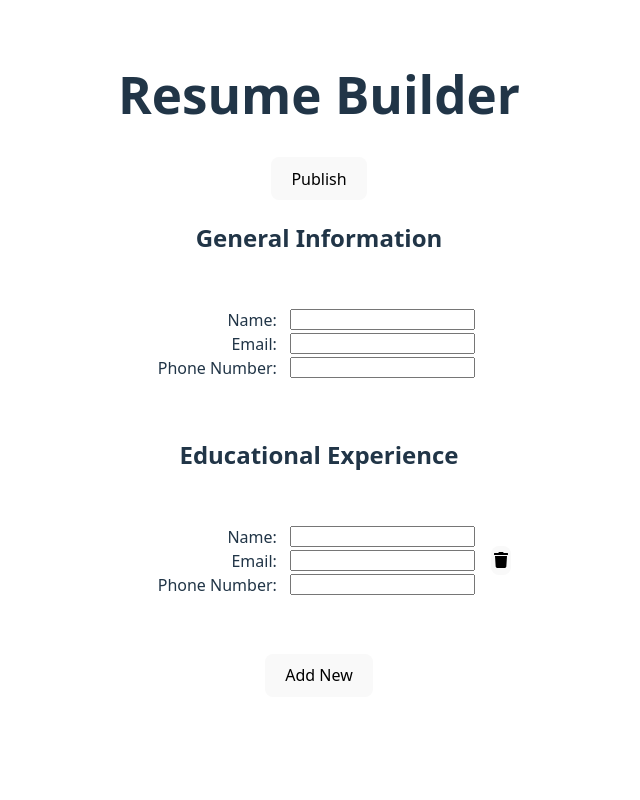
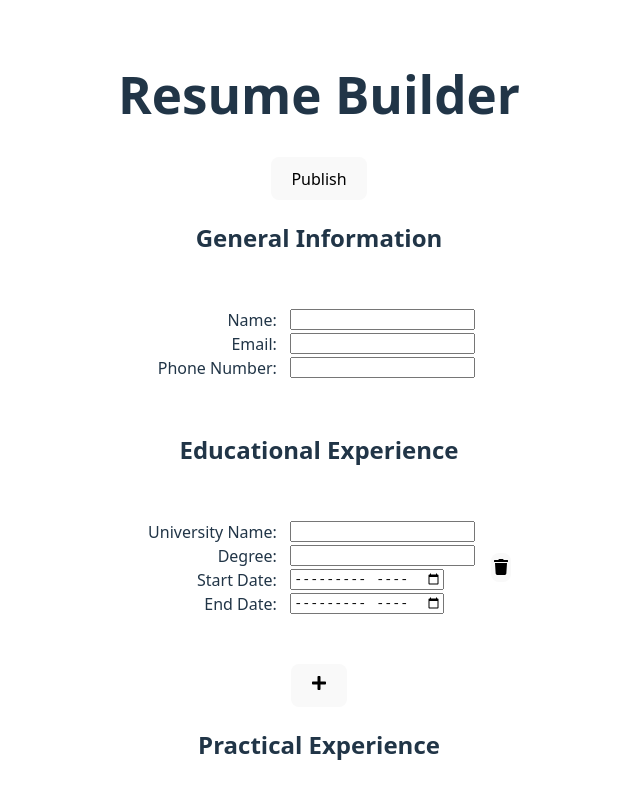
Before and after one commit to nick-x-han/cvApplication, a React (Vite) app: page / in a window 1280 px wide. Shown: the top 800 px of the page, without its empty margins (321-961 px from the left). Built offline with nearby package versions, Linux system fonts and the light colour scheme.

Commit message:
Add ability to define input fields in the data
Using spread syntax so that the fields file can
define any attributes for the particular input
type, meaning that Input doesn't have to worry
about it.

```diff
--- a/src/App.jsx
+++ b/src/App.jsx
@@ -2,7 +2,7 @@ import { useState } from "react";
 // import reactLogo from './assets/react.svg'
 import "./App.css";
 import { Input, Section } from "./components/Section.jsx";
-import { generalFields } from "./data/generalFields.js";
+import { generalFields, educationalFields, practicalFields } from "./data/generalFields.js";
 
 function App() {
   const [editMode, setEditMode] = useState(true);
@@ -14,7 +14,8 @@ function App() {
           {editMode ? "Publish" : "Edit"}
         </button>
       <Section title="General Information" fields={generalFields} editMode={editMode}></Section>
-      <Section title="Educational Experience" fields={generalFields} editMode={editMode} canAdd={true}></Section>
+      <Section title="Educational Experience" fields={educationalFields} editMode={editMode} canAdd={true}></Section>
+      <Section title="Practical Experience" fields={practicalFields} editMode={editMode} canAdd={true} />
     </>
   );
 }
--- a/src/components/Section.jsx
+++ b/src/components/Section.jsx
@@ -1,17 +1,18 @@
 import { useState } from "react";
 import { Fragment } from "react";
 import "../styles/section.css";
-import { FaTrash } from "react-icons/fa";
+import { FaTrash, FaPlus } from "react-icons/fa";
 
-function Input({ type, name, editMode, className }) {
+function Input({ field, editMode, className }) {
   let [value, setValue] = useState("");
+  let {_, ...fieldWithoutId} = field;
+
   if (editMode) {
     return (
       <>
         <input
           className={className}
-          type={type}
-          name={name}
+          {...fieldWithoutId}
           value={value}
           onChange={(e) => setValue(e.target.value)}
           autoComplete="true"
@@ -33,12 +34,7 @@ function Field({ field, editMode }) {
   return (
     <div className="field">
       <span className="fieldName">{field.name}:</span>{" "}
-      <Input
-        className="fieldInput"
-        type={field.type}
-        name={field.name}
-        editMode={editMode}
-      />{" "}
+      <Input className="fieldInput" field={field} editMode={editMode} />{" "}
     </div>
   );
 }
@@ -59,13 +55,24 @@ function FieldContainer({ fields, editMode, children }) {
 function Section({ title, fields, editMode, canAdd = false }) {
   let [copies, setCopies] = useState([0]);
   let fieldContainers = [];
+  let canAddInEditMode = canAdd && editMode;
+
+  function deleteFieldContainer(deleteId) {
+    let newCopies = copies.filter((id) => id !== deleteId);
+    setCopies(newCopies);
+  }
 
   for (let i = 0; i < copies.length; i++) {
     fieldContainers.push(
       <FieldContainer key={copies[i]} editMode={editMode} fields={fields}>
-        {canAdd && editMode && <button className="deleteButton">
-          <FaTrash />
-        </button>}
+        {canAddInEditMode && (
+          <button
+            className="deleteButton"
+            onClick={() => deleteFieldContainer(copies[i])}
+          >
+            <FaTrash />
+          </button>
+        )}
       </FieldContainer>
     );
   }
@@ -75,9 +82,9 @@ function Section({ title, fields, editMode, canAdd = false }) {
       <h2>{title}</h2>
       {fieldContainers}
 
-      {canAdd && editMode && (
+      {canAddInEditMode && (
         <button onClick={() => setCopies([...copies, copies.at(-1) + 1])}>
-          Add New
+          <FaPlus />
         </button>
       )}
     </div>
--- a/src/data/generalFields.js
+++ b/src/data/generalFields.js
@@ -1,4 +1,4 @@
-export const generalFields = [
+const generalFields = [
     {
         id: 1,
         name: "Name",
@@ -15,3 +15,52 @@ export const generalFields = [
         type: "tel",
     }
 ]
+
+const educationalFields = [
+    {
+        id: 1,
+        name: "University Name",
+        type: "text",
+    },
+    {
+        id: 2,
+        name: "Degree",
+        type: "text",
+    },
+    {
+        id: 3,
+        name: "Start Date",
+        type: "month",
+    },
+    {
+        id: 4,
+        name: "End Date",
+        type: "month",
+    },
+]
+
+const practicalFields = [
+    {
+        id: 1,
+        name: "Company Name",
+        type: "text",
+    },
+    {
+        id: 2,
+        name: "Degree",
+        type: "text",
+    },
+    {
+        id: 3,
+        name: "Start Date",
+        type: "month",
+    },
+    {
+        id: 4,
+        name: "End Date",
+        type: "month",
+    },
+]
+
+
+export {generalFields, educationalFields, practicalFields}
--- a/src/styles/section.css
+++ b/src/styles/section.css
@@ -1,5 +1,5 @@
 .fieldContainer {
-    margin-bottom: 25px;
+    margin-bottom: 1em;
     padding: 2em;
     &:hover {
         border: 1px solid greenyellow;
```
